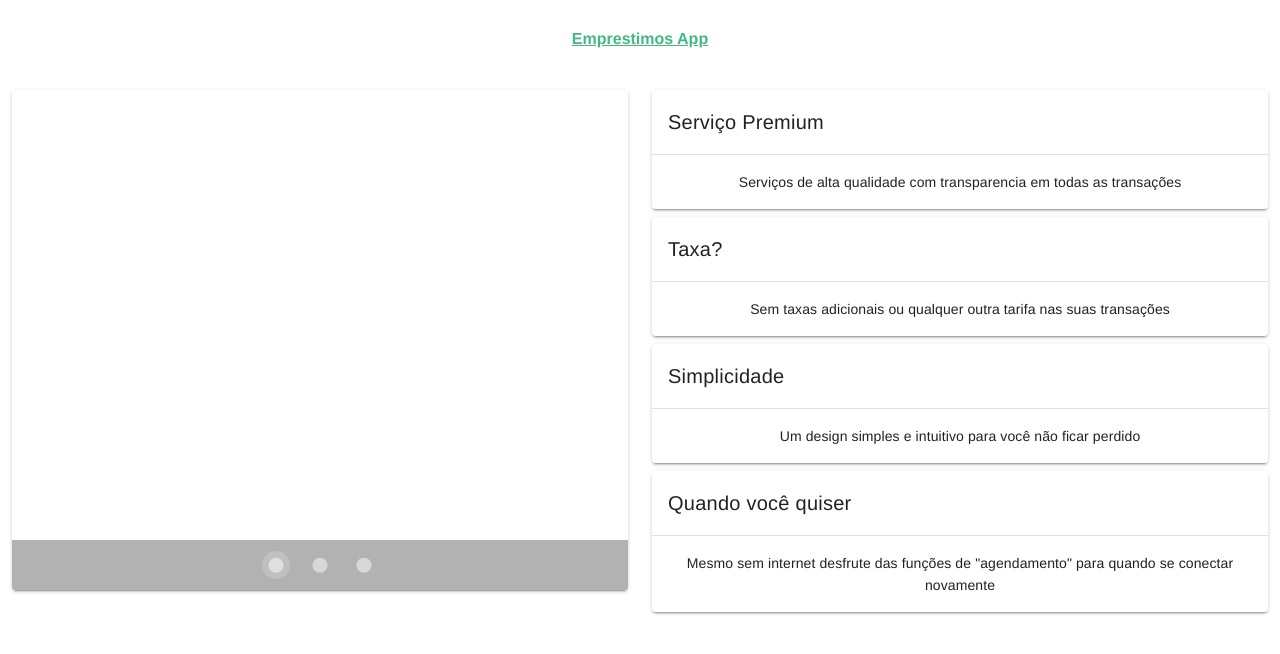
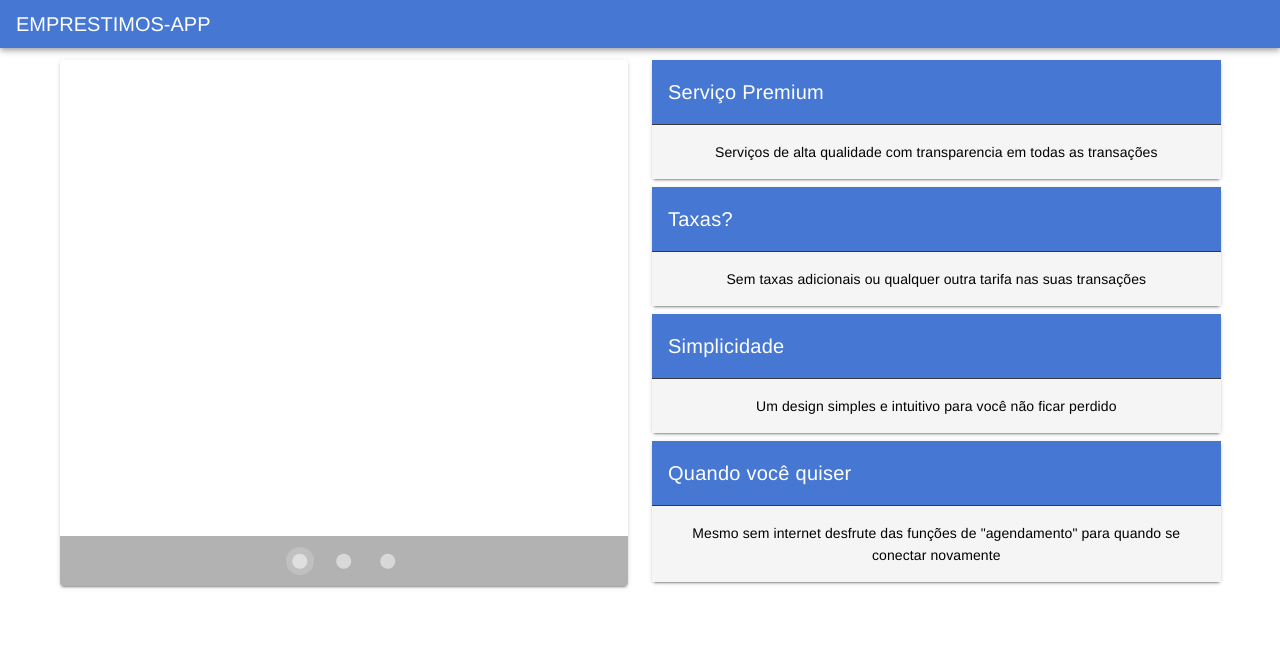
Before and after one commit to pda-unifacs/emprestimosHotSite, a Vue app: page /#/ in a window 1280 px wide. Shown: the top 654 px of the page. Built offline with nearby package versions, Linux system fonts and the light colour scheme.

Commit message:
pequenas 'melhorias' de cor e refatoracao de codigo

```diff
--- a/src/App.vue
+++ b/src/App.vue
@@ -1,12 +1,20 @@
 <template>
   <div id="app">
-    <div id="nav">
-      <router-link to="/">Emprestimos App</router-link>
-      <!-- <router-link to="/about">About</router-link> -->
-    </div>
+    <NavBar />
     <router-view/>
   </div>
 </template>
+
+<script>
+import NavBar from '@/components/AppBar.vue'
+
+export default {
+  components: {
+    NavBar
+  },
+  data: () => ({})
+}
+</script>
 
 <style>
 #app {
@@ -16,17 +24,4 @@
   text-align: center;
   color: #2c3e50;
 }
-
-#nav {
-  padding: 30px;
-}
-
-#nav a {
-  font-weight: bold;
-  color: #2c3e50;
-}
-
-#nav a.router-link-exact-active {
-  color: #42b983;
-}
 </style>
--- /dev/null
+++ b/src/components/AppBar.vue
@@ -0,0 +1,22 @@
+<template>
+  <v-app-bar dense
+    color="#4678D3"
+    dark
+    short
+  >
+    <v-toolbar-title class="justify-center">
+      EMPRESTIMOS-APP
+    </v-toolbar-title>
+  </v-app-bar>
+</template>
+
+<script>
+export default {
+  name: 'NavBar',
+  data: () => ({})
+}
+</script>
+
+<style scoped>
+
+</style>
--- a/src/components/CardImages.vue
+++ b/src/components/CardImages.vue
@@ -1,11 +1,9 @@
 <template>
-  <v-col sm="6" elevation="6" cols="12">
-    <v-card class="justify-center">
+  <v-col sm="6" cols="12">
+    <v-card raised>
       <v-carousel
-        class="mx-auto"
         cycle
-        height="500"
-        interval="5000"
+        height="526"
         :show-arrows=false
       >
         <v-carousel-item
@@ -14,9 +12,7 @@
         >
           <v-img
           :src="item.src"
-          max-height="800"
-          max-width="655"
-          aspect-ratio="1.3"
+          aspect-ratio="1.15"
           contain
           >
           </v-img>
@@ -34,9 +30,6 @@ export default {
       { src: require('@/assets/img/app1.png') },
       { src: require('@/assets/img/app2.png') },
       { src: require('@/assets/img/app3.png') }
-      // { src: require('@/assets/img/1.png') },
-      // { src: require('@/assets/img/2.png') },
-      // { src: require('@/assets/img/3.png') }
     ]
   })
 }
--- a/src/components/CardWindowText.vue
+++ b/src/components/CardWindowText.vue
@@ -3,21 +3,20 @@
     <v-row dense>
       <v-col
         cols="12"
-          sm="12"
-          elevation="6"
         v-for="(item,i) in items"
         :key="i"
       >
-          <v-card
-            class="justify-center"
-            raised
-          >
-            <div class="d-flex flex-no-wrap justify-space-evenly">
-              <div>
-                <v-card-title class="justify-center" v-text="item.title"/>
+        <v-card raised dark>
+          <div class="d-flex">
+            <v-card-title
+              id="bg-card-title"
+              v-text="item.title"
+            />
             <v-divider />
-                <v-card-subtitle v-text="item.text"/>
-              </div>
+            <v-card-subtitle
+              id="bg-card-subtitle"
+              v-text="item.text"
+            />
           </div>
         </v-card>
       </v-col>
@@ -35,7 +34,7 @@ export default {
         text: 'Serviços de alta qualidade com transparencia em todas as transações'
       },
       {
-        title: 'Taxa?',
+        title: 'Taxas?',
         text: 'Sem taxas adicionais ou qualquer outra tarifa nas suas transações'
       },
       {
@@ -52,4 +51,12 @@ export default {
 </script>
 
 <style>
+  #bg-card-title {
+    background: #4678D3;
+  }
+
+  #bg-card-subtitle {
+    background: whitesmoke;
+    color: black;
+  }
 </style>
--- a/src/views/Home.vue
+++ b/src/views/Home.vue
@@ -1,9 +1,9 @@
 <template>
-  <v-container class="back d-flex justify-space-evenly" fluid>
-    <v-row class="stretch">
-      <CardImages/>
-      <CardWindowText/>
-    </v-row>
+  <v-container class="d-flex">
+      <v-row class="stretch">
+        <CardImages/>
+        <CardWindowText/>
+      </v-row>
   </v-container>
 </template>
 
```
Lines whose indentation alone changed are shown as unchanged.
